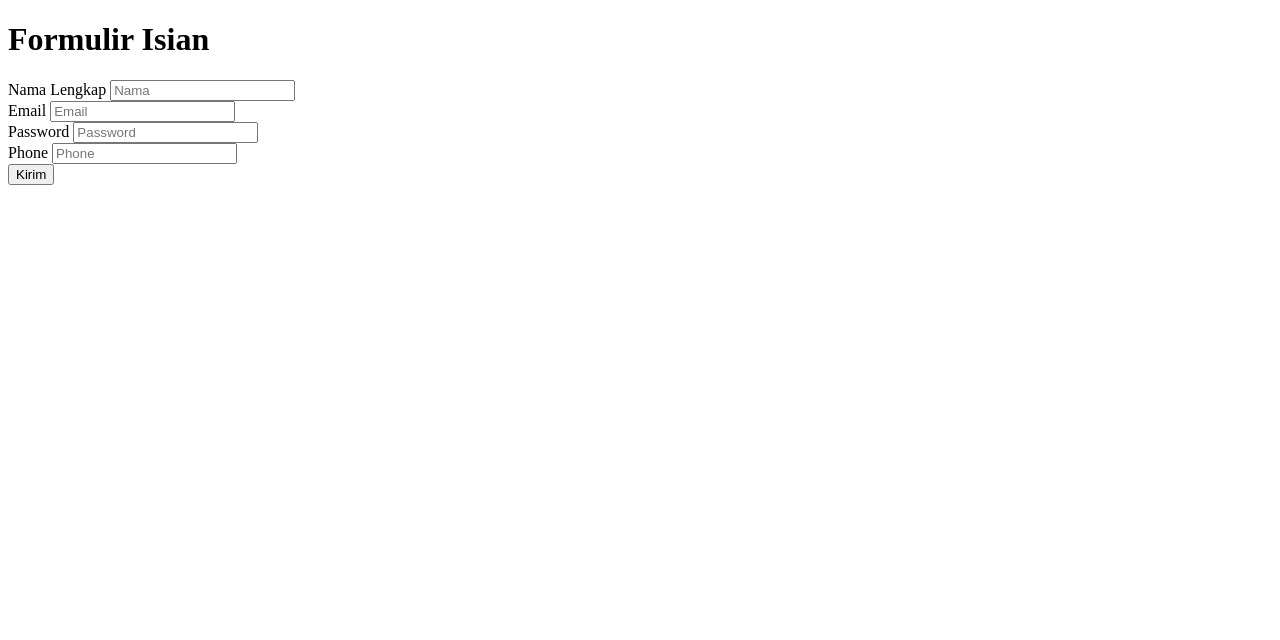
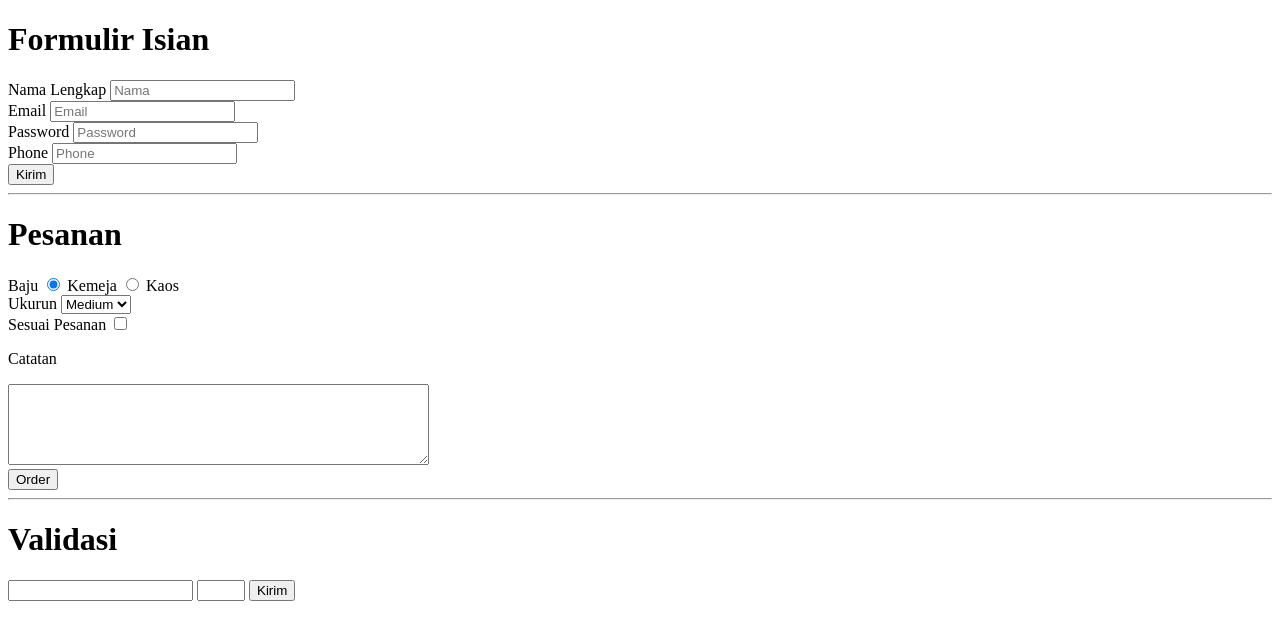
Before and after one commit to Arshi1503/html, a plain HTML site: page form.html in a window 1280 px wide. Drawn offline with Linux system fonts and the light colour scheme.

Commit message:
Study: mempelajari form, label, checkbox, dan juga buttons

```diff
--- a/form.html
+++ b/form.html
@@ -7,7 +7,7 @@
 </head>
 <body>
     <h1>Formulir Isian</h1>
-    <form action="/daftar" method="post">
+    <form action="/daftar" method="get">
 
         <div>
         <label for="name">Nama Lengkap</label>
@@ -20,8 +20,8 @@
         </div>
 
         <div>
-        <label for="password">Password</label>
-        <input type="password" placeholder="Password" id="password" name="password">
+            <label for="password">Password</label>
+            <input type="password" placeholder="Password" id="password" name="password">
         </div>
 
         <div>
@@ -31,5 +31,43 @@
         <button type="submit">Kirim</button>
     </form>
 
+    <hr>
+    <h1>Pesanan</h1>
+    <form action="/order">
+        <div>
+
+            <label for="">Baju</label>
+            <input type="radio" name="baju" id="drone" value="Kemeja" checked> <label for="">Kemeja</label>
+            <input type="radio" name="baju" id="drone" value="Kaos"> <label for="">Kaos</label>
+        </div>
+        <div>
+            <label for="ukuran">Ukurun</label>
+            <select name="ukuran" id="ukuran">
+                <option>-</option>
+                <option value="s">Small</option>
+                <option value="m" selected>Medium</option>
+                <option value="l">Large</option>
+            </select>
+        </div>
+        <div>
+            <label for="term">Sesuai Pesanan</label>
+            <input type="checkbox" name="term" id="term" value="benar">
+        </div>
+        <div>
+            <P>
+
+                <label for="notes">Catatan</label>
+            </P>
+            <textarea name="notes" id="notes" cols="50" rows="5"></textarea>
+        </div>
+            <button type="submit">Order</button>
+    </form>
+    <hr>
+    <h1>Validasi</h1>
+    <form action="valid">
+        <input type="text" name="input" required minlength="3" maxlength="5">
+        <input type="number" name="number" id="number" min="3" max="5">
+        <button type="submit">Kirim</button>
+    </form>
 </body>
 </html>
```
